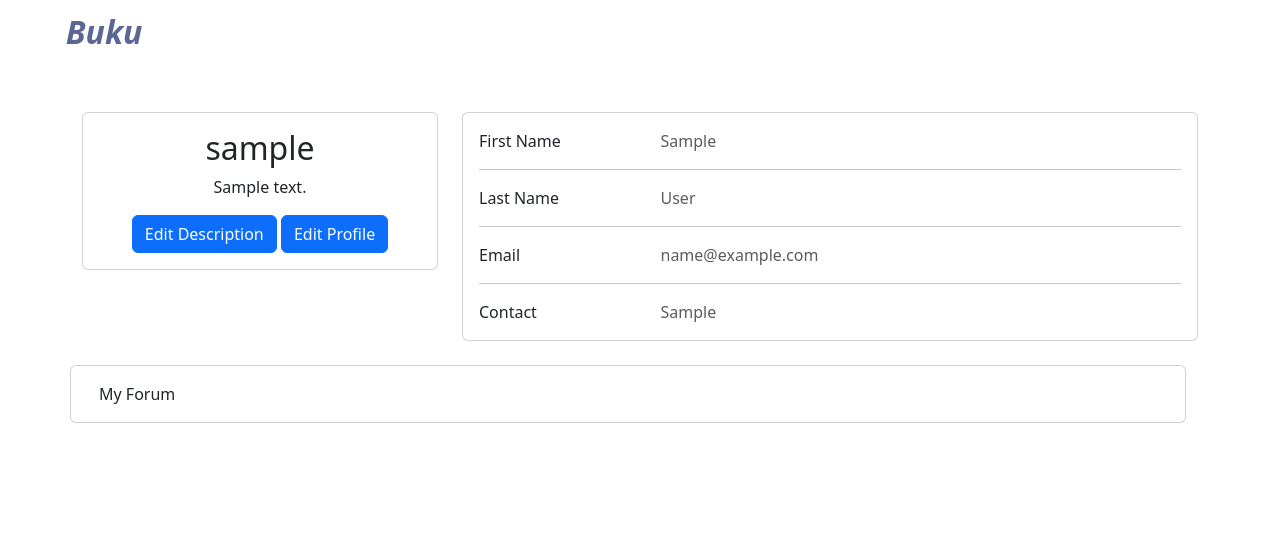
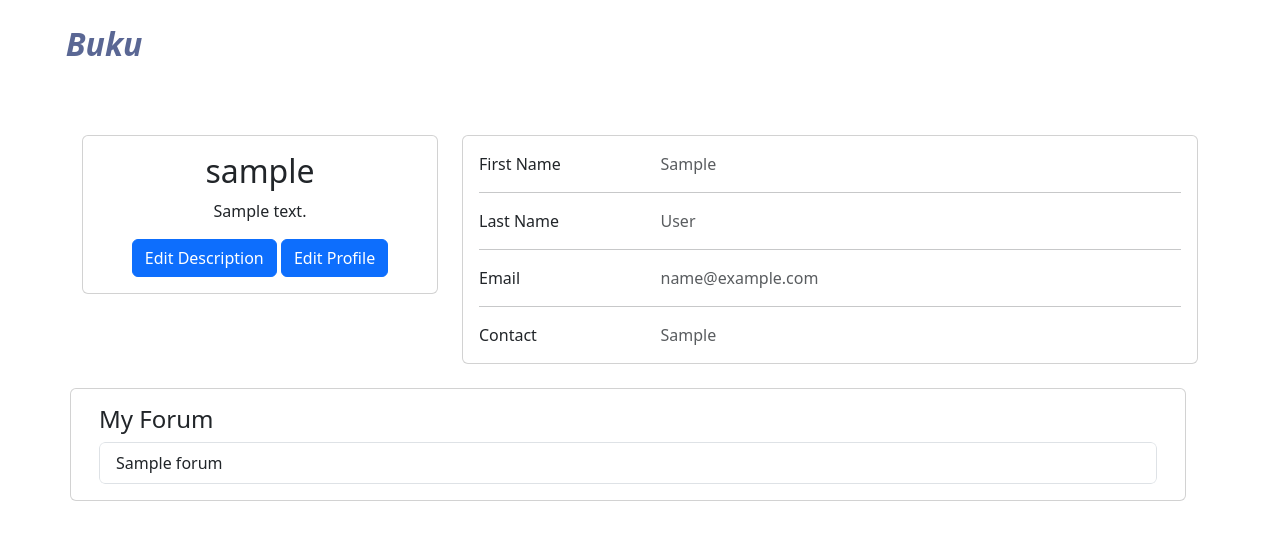
Before and after one commit to kelompok-e10/UlasBuku, a Django app: a page that uses user_profile/templates/profile_page.html in a window 1280 px wide. Shown: the top 540 px of the page. Run offline with Django 4.2, Linux system fonts and the light colour scheme; a user stored in the database is signed in; tables that the repository leaves empty hold one stand-in row (values such as "Sample post"); some libraries are stand-ins or nearby versions.

Commit message:
menambahkan list forum di user_profile

```diff
--- a/user_profile/templates/profile_page.html
+++ b/user_profile/templates/profile_page.html
@@ -30,6 +30,7 @@
     <!-- Right Part -->
     <div class="navbar-right">
         <p>Welcome, {{user}}</p>
+        <a href="{% url 'main:logout' %}">Logout</a>
     </div>
 
 
@@ -48,10 +49,10 @@
         <div class="card mb-4">
           <div class="card-body text-center">
               <h2>{{ user }}</h2>
-              <!-- Menampilkan deskripsi jika ada -->
-              {% if user.profile.description %}
-                  <p id="user-description">{{ user.profile.description }}</p>
-              {% endif %}
+              <!-- Menampilkan deskripsi  -->
+
+              <p id="user-description">{{ user.profile.description }}</p>
+
               <!-- Tombol untuk membuka edit profile dan description -->
               {% if user == request.user %}
                   <button class="btn btn-primary" id="addDescriptionBtn">Edit Description</button>
@@ -135,7 +136,15 @@
         <div class="row">
             <div class="card mb-4 mb-md-0">
               <div class="card-body">
-                My Forum
+                <h4 class="card-title">My Forum</h4>
+                  <ul class="list-group" style="max-height: 300px; overflow-y: auto;">
+                      {% for forum in my_forums %}
+                          <li class="list-group-item">{{ forum.title }}</li>
+                      {% empty %}
+                          <li class="list-group-item">Anda belum membuat forum.</li>
+                      {% endfor %}
+                  </ul>
+                </div>
               </div>
             </div>
           </div>
--- a/user_profile/views.py
+++ b/user_profile/views.py
@@ -2,15 +2,16 @@
 from django.shortcuts import get_object_or_404, redirect, render
 from user_profile.models import Profile
 from django.contrib.auth.models import User
-from main.views import login_request, register_request
 from django.contrib.auth.decorators import login_required
+from main.models import Forum
 
-@login_required
 def view_profile(request, username):
     user = get_object_or_404(User, username=username)
+    my_forums = Forum.objects.filter(author=user)
 
     context = {
         'user': user,
+        'my_forums': my_forums,
     }
 
     return render(request, 'profile_page.html', context)
```
